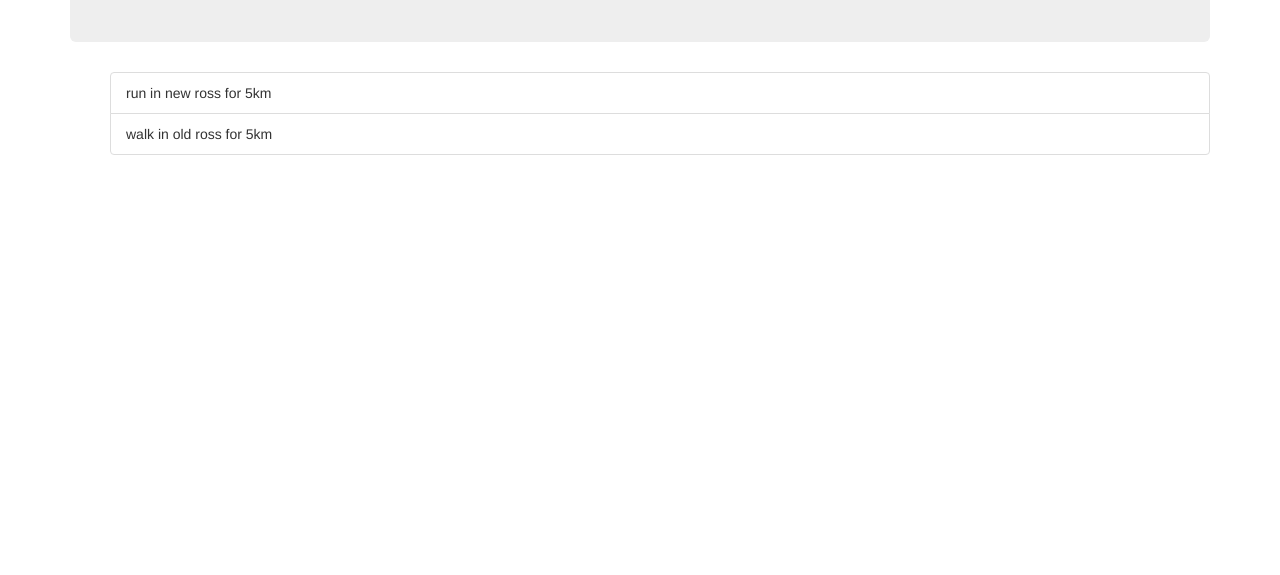
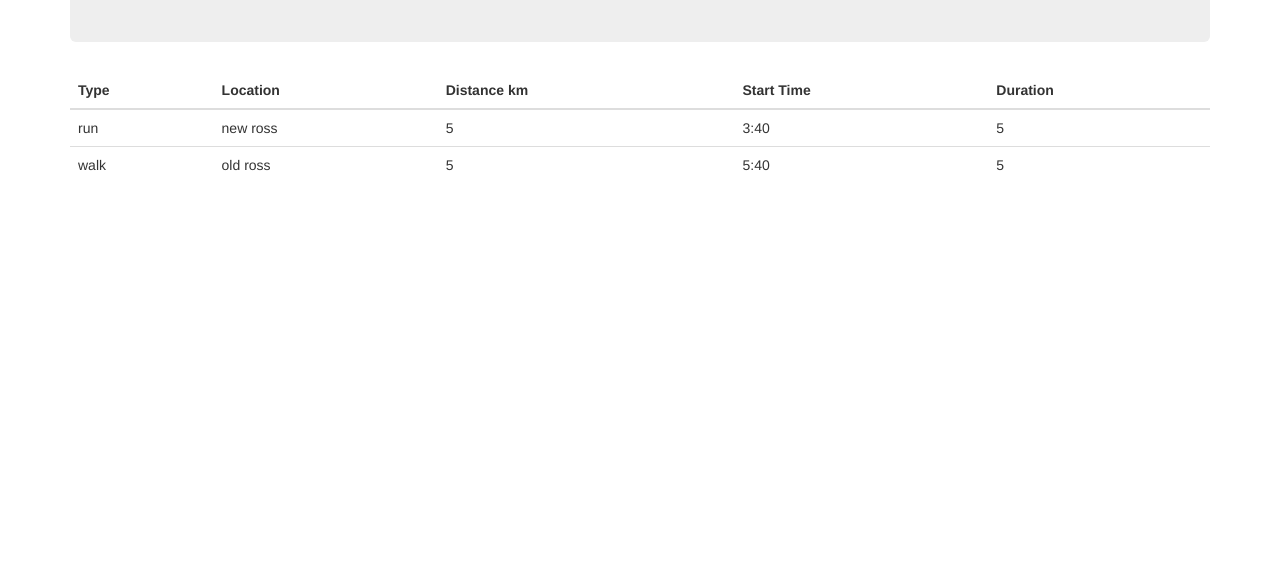
Before and after one commit to PatMurp/mean_pacemaker, a website: page public/index.html in a window 1280 px wide. Shown: the part 225-800 px from the top of the page. Drawn offline with Linux system fonts and the light colour scheme.

Commit message:
display hardcoded data in table format

```diff
--- a/public/index.html
+++ b/public/index.html
@@ -35,11 +35,29 @@
 		<div class="jumbotron">
 			<h1>Welcome to Pacemaker</h1>
 		</div>
-		<ul class="list">
-			<li class="list-group-item" ng-repeat="activity in data.activities">
-				{{ activity.type }} in {{ activity.location }} for {{ activity.distance }}km
-			</li>
-		</ul>
+
+		<table class="table table-hover">
+			<thead>
+				<tr>
+					<th>Type</th>
+					<th>Location</th>
+					<th>Distance km</th>
+					<th>Start Time</th>
+					<th>Duration</th>
+				</tr>
+			</thead>
+			<tbody>
+				<tr ng-repeat="activity in data.activities">
+					<td>{{ activity.type }}</td>
+					<td>{{ activity.location }}</td>
+					<td>{{ activity.distance }}</td>
+					<td>{{ activity.starttime }}</td>
+					<td>{{ activity.duration }}</td>
+				</tr>
+			</tbody>
+		</table>
+
+
 	</div><!-- container end	 -->
 
 	<script src="bootstrap/js/jquery-1.12.2.min.js"></script>
```
